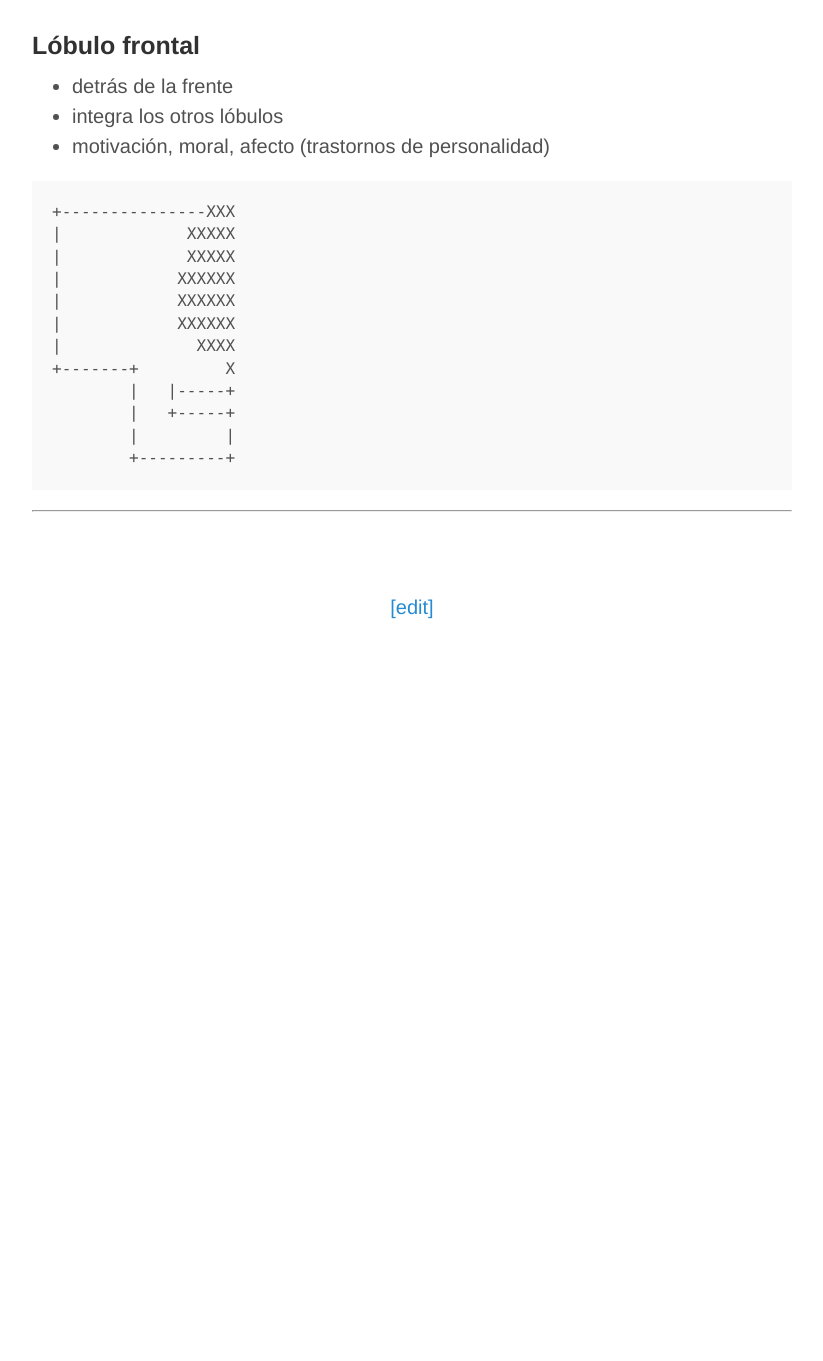
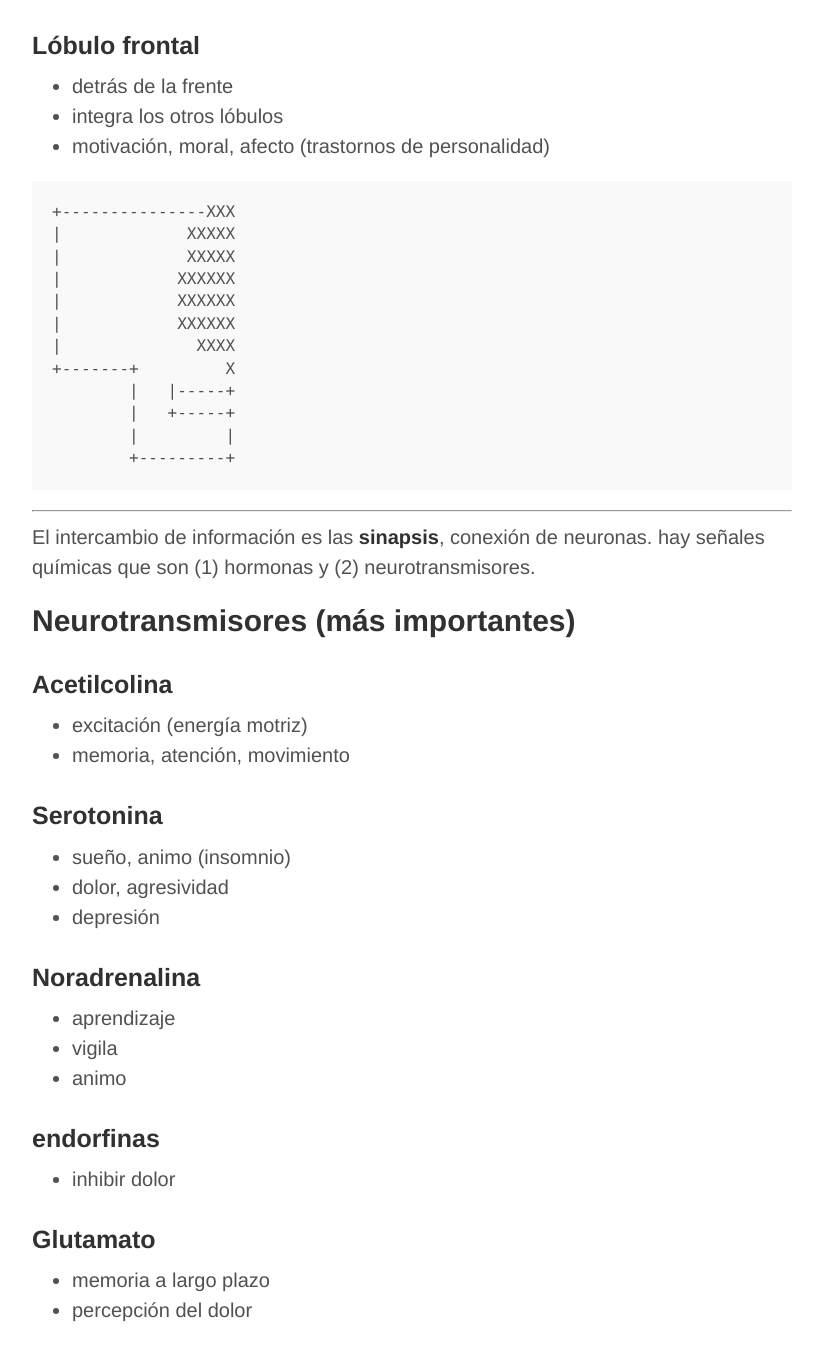
Before and after one commit to alex-esc/notes, a Jekyll site: the page built from _posts/2020-01-20-biolo-conducta.md, in a window 1280 px wide and 1400 px high, scrolled down 2761 px. Shown: the top 1361 px of the window, without its empty margins (228-1051 px from the left). Built offline with Jekyll 4.4.1, drawn with Linux system fonts in a browser that asks for light colours; before the commit the page ends 3391 px from its top, so only the background shows below that.

Commit message:
Update 2020-01-20-biolo-conducta.md

```diff
--- a/_posts/2020-01-20-biolo-conducta.md
+++ b/_posts/2020-01-20-biolo-conducta.md
@@ -139,3 +139,34 @@ XXXXXXXXXXXXXXXXXXX
 
 
 ---
+
+
+El intercambio de información es las **sinapsis**, conexión de neuronas. hay señales químicas que son (1) hormonas y (2) neurotransmisores.
+
+## Neurotransmisores (más importantes)
+
+### Acetilcolina
+
+* excitación (energía motriz)
+* memoria, atención, movimiento
+
+### Serotonina
+
+* sueño, animo (insomnio)
+* dolor, agresividad
+* depresión
+
+### Noradrenalina
+
+* aprendizaje
+* vigila
+* animo
+
+### endorfinas
+
+* inhibir dolor
+
+### Glutamato
+
+* memoria a largo plazo
+* percepción del dolor
```
